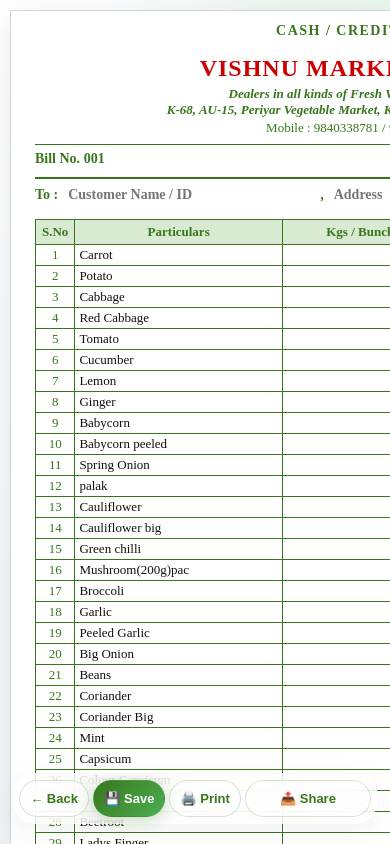
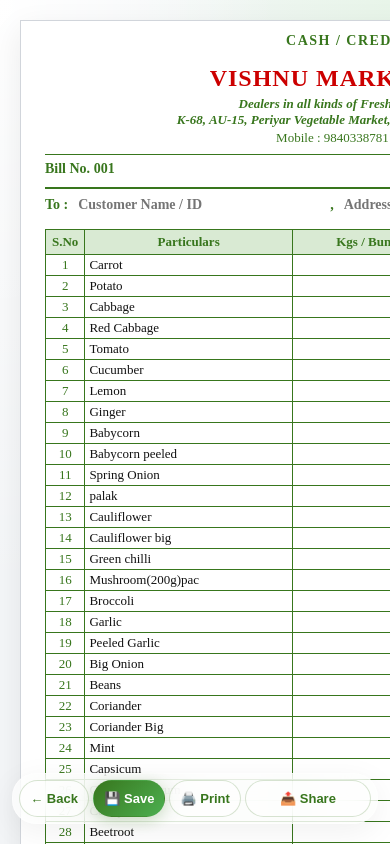
Before and after one commit to Sai-poornesh04/Vishnu-Marketing-Co., a React (Vite) app in the folder Frontend/: page /bill in a window 390 px wide. Built offline with nearby package versions, Linux system fonts and the light colour scheme; no server answers; sample sign-in values are in the browser's storage.

Commit message:
updated bill.jsx

```diff
--- a/Frontend/src/components/Bill/Bill.jsx
+++ b/Frontend/src/components/Bill/Bill.jsx
@@ -436,11 +436,11 @@
 
           <table className="bill-table">
             <colgroup>
-              <col style={{ width: "6%" }} />  {/* S.No */}
-              <col style={{ width: "32%" }} /> {/* Particulars */}
-              <col style={{ width: "24%" }} /> {/* Kgs / Bunch */}
-              <col style={{ width: "20%" }} /> {/* Rate */}
-              <col style={{ width: "28%" }} /> {/* Amount */}
+              <col style={{ width: "6%" }} />
+              <col style={{ width: "32%" }} />
+              <col style={{ width: "24%" }} />
+              <col style={{ width: "20%" }} />
+              <col style={{ width: "28%" }} />
             </colgroup>
             <thead>
               <tr>
--- a/Frontend/src/components/Bill/bill.css
+++ b/Frontend/src/components/Bill/bill.css
@@ -291,30 +291,15 @@
   overflow-x: auto;
   overflow-y: auto;
   padding: 20px;
-  -webkit-overflow-scrolling: touch; /* Buttery smooth scroll on iOS/Mobile */
+  -webkit-overflow-scrolling: touch;
   will-change: scroll-position;
   overscroll-behavior-y: contain;
 }
 
-@media (max-width: 767px) {
+/* Add this to push the bill down below your glassy navbar on desktop */
+@media (min-width: 768px) {
   .bill-scroll-area {
-    padding: 10px; /* Tighter padding to maximize phone screen space */
-    padding-bottom: 110px; /* Clears the floating mobile dock */
-  }
-
-  /* 🔥 1. FULLY ZOOMED OUT BY DEFAULT */
-  .bill-paper {
-    /* Mathematically shrinks the 700px bill to fit ANY phone screen perfectly */
-    zoom: calc(100vw / 740);
-    margin: 0 auto;
-    /* Smooth transition for browsers that support zoom animation */
-    transition: zoom 0.2s ease-out;
-  }
-
-  /* 🔥 2. ZOOM IN ON TAP */
-  /* The instant the user taps ANY input inside the bill, zoom back to 100% */
-  .bill-paper:focus-within {
-    zoom: 1;
+    padding-top: 90px; /* Adjust this value if your navbar gets taller */
   }
 }
 
```
